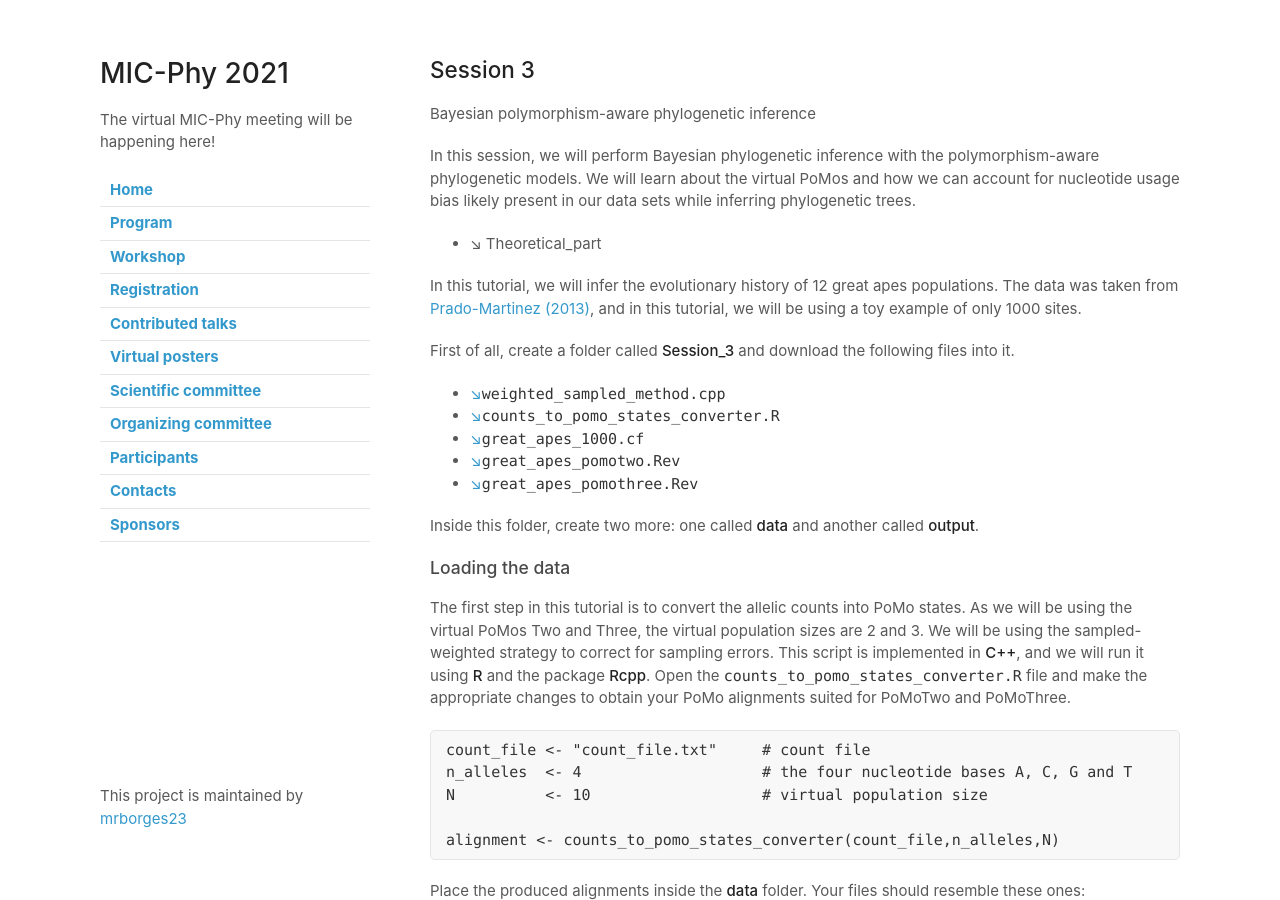
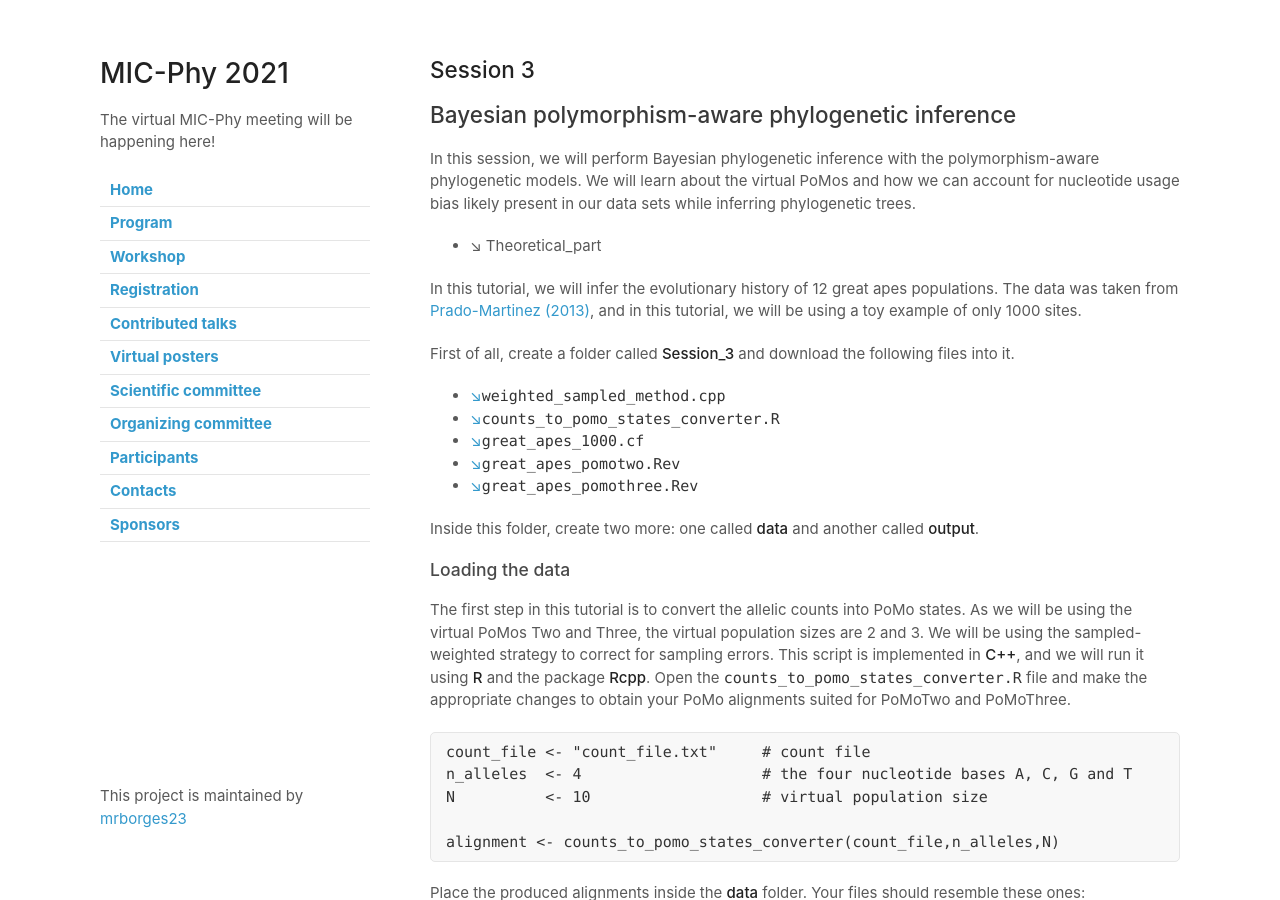
Before and after one commit to mrborges23/micphy2021, a Jekyll site: the page built from session3.md, in a window 1280 px wide and 900 px high. Built offline with Jekyll 4.4.1, drawn with Linux system fonts in a browser that asks for light colours; our own code applies the rules of GitHub Pages for plain Markdown files.

```diff
--- a/session3.md
+++ b/session3.md
@@ -1,5 +1,5 @@
-## **Session 3**<br/>
-Bayesian polymorphism-aware phylogenetic inference
+## **Session 3**
+## Bayesian polymorphism-aware phylogenetic inference
 
 In this session, we will perform Bayesian phylogenetic inference with the polymorphism-aware phylogenetic models. We will learn about the virtual PoMos and how we can account for nucleotide usage bias likely present in our data sets while inferring phylogenetic trees.
 
```
